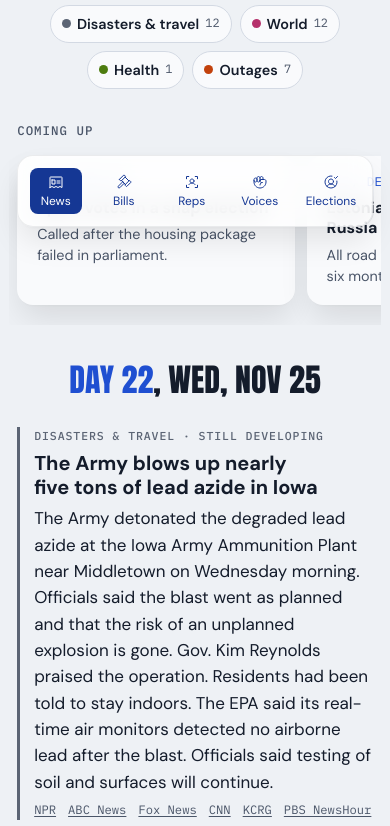
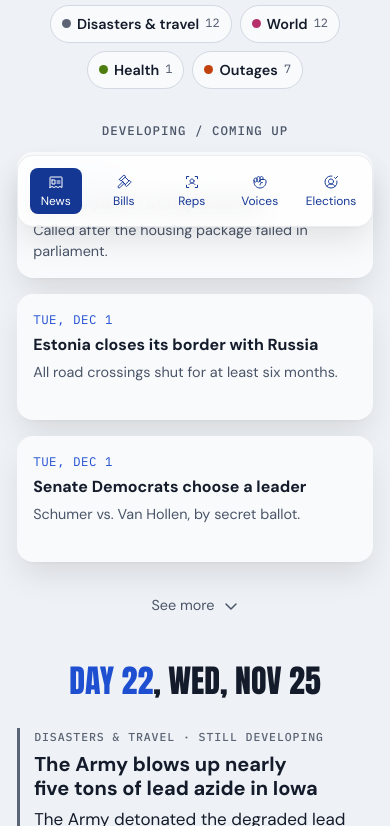
Before and after one commit to mhstudios11/since-the-midterms, a plain HTML site: page docs/index.html in a window 390 px wide. Shown: the part 601-1427 px from the top of the page. Drawn offline with Linux system fonts and the light colour scheme.

Commit message:
Coming Up: 3-column grid of equal-height cards with See more (6 desktop, 3 phone)
Co-Authored-By: Claude Opus 5.5 <noreply@anthropic.com>

```diff
--- a/docs/index.html
+++ b/docs/index.html
@@ -341,20 +341,23 @@ body::before { content: ""; position: fixed; inset: 0 0 auto; height: env(safe-a
 .aside-note { margin: 0; font-size: 0.95rem; color: var(--ink-2); max-width: 46rem; }
 
 /* Coming up */
-/* Coming up: a row of small date cards between the topic chips and the newest day.
-   About 3.5 cards show at once, so the cut-off card hints that the row scrolls. Filters don't hide it. */
+/* Developing / coming up (Figma 165:7627): a centered label, a 3-column grid of equal-height date cards,
+   and a "See more" button. Shows 6 cards on desktop and 3 stacked on phones; the button reveals the rest.
+   Filters don't hide it. */
 .ahead { max-width: 1104px; margin-inline: auto; padding-top: 48px; }
-.ahead-h { font-family: var(--f-mono); font-size: 0.78rem; font-weight: 500; letter-spacing: 0.08em; text-transform: uppercase; color: var(--ink-2); margin: 0 0 12px; }
-.cal { min-width: 0; }
-.cal ul {
-  list-style: none; margin: 0 -8px; padding: 4px 8px 20px; display: grid; grid-auto-flow: column;
-  grid-auto-columns: calc((100% - 3 * 16px) / 3.5); gap: 16px; overflow-x: auto; scroll-snap-type: x mandatory;
-  scroll-padding-inline: 8px; scrollbar-width: thin;
-}
-.cal li { scroll-snap-align: start; display: flex; flex-direction: column; gap: 6px; padding: 16px 20px 18px; }
-.cal time { font-family: var(--f-mono); font-size: 0.78rem; letter-spacing: 0.04em; text-transform: uppercase; color: var(--accent); font-variant-numeric: tabular-nums; }
+.ahead-h { font-family: var(--f-mono); font-size: 0.78rem; font-weight: 500; letter-spacing: 1px; text-transform: uppercase; color: var(--ink-2); text-align: center; margin: 0 0 12px; }
+.cal ul { list-style: none; margin: 0; padding: 0; display: grid; grid-template-columns: repeat(3, minmax(0, 1fr)); grid-auto-rows: 1fr; gap: 24px; }
+.cal li { display: flex; flex-direction: column; gap: 6px; padding: 16px; }
+.cal time { font-family: var(--f-mono); font-size: 0.78rem; letter-spacing: 0.5px; text-transform: uppercase; color: var(--accent); font-variant-numeric: tabular-nums; }
 .cal strong { font-weight: 700; font-size: 1rem; line-height: 1.3; }
 .cal span { display: block; color: var(--ink-2); font-size: 0.9rem; line-height: 1.45; }
+.cal.collapsed li:nth-child(n+7) { display: none; }
+.more { display: flex; align-items: center; gap: 8px; margin: 24px auto 0; height: 40px; padding: 8px 12px; border: 0; border-radius: 8px; background: none; cursor: pointer;
+  font: 500 1rem/1.5 var(--f-body); color: var(--nav-ink); }
+.more:hover { background: color-mix(in srgb, var(--accent) 9%, transparent); }
+.more .caret { width: 16px; height: 16px; background: currentColor; -webkit-mask: url("assets/caret-down.svg") center / 16px 16px no-repeat; mask: url("assets/caret-down.svg") center / 16px 16px no-repeat; transition: transform 0.2s; }
+.more[aria-expanded="true"] .caret { transform: rotate(180deg); }
+.cal:not(:has(li:nth-child(7))) .more { display: none; }
 
 /* Footer (Figma 129:6407, nodes 158:7599-7608): notes, a rule, then the centered credit line. */
 footer { max-width: 1192px; margin: 96px auto 0; padding-block: 32px 48px; border-top: 1px solid var(--rule); font-size: 0.875rem; line-height: 1.55; color: var(--ink-2); }
@@ -384,7 +387,9 @@ footer .credit a:hover { text-decoration: underline; }
   .stamp { font-size: 2rem; margin-bottom: 32px; }
   #days .day { padding-top: 40px; }
   .ahead { padding-top: 32px; }
-  .cal ul { grid-auto-columns: 78%; gap: 12px; }
+  .cal ul { grid-template-columns: 1fr; gap: 16px; }
+  .cal.collapsed li:nth-child(n+4) { display: none; }
+  .cal:has(li:nth-child(4)) .more { display: flex; }
   #days .day:not([hidden]) ~ .day:not([hidden]) { margin-top: 40px; }
   .voice { padding-top: 32px; gap: 32px; }
   .actions { justify-content: flex-start; }
@@ -428,8 +433,10 @@ footer .credit a:hover { text-decoration: underline; }
   </nav>
   <main class="wrap">
     <section class="ahead" aria-labelledby="ahead-h">
-      <h2 class="ahead-h" id="ahead-h">Coming up</h2>
-      <div class="cal"><ul id="cal"></ul></div>
+      <h2 class="ahead-h" id="ahead-h">Developing / coming up</h2>
+      <div class="cal collapsed" id="cal-wrap"><ul id="cal"></ul>
+        <button class="more" type="button" aria-expanded="false" aria-controls="cal"><span class="more-label">See more</span><span class="caret" aria-hidden="true"></span></button>
+      </div>
     </section>
     <div id="days"></div>
   </main>
@@ -1034,6 +1041,13 @@ try { localStorage.removeItem("stm-filter"); } catch (e) {}
 // Upcoming
 document.getElementById("cal").innerHTML = AHEAD.map(([t, h, s]) =>
   `<li class="card"><time>${t}</time><strong>${esc(h)}</strong><span>${esc(s)}</span></li>`).join("");
+// "See more" shows every upcoming date; "See less" folds back to 6 (desktop) or 3 (phones).
+const calWrap = document.getElementById("cal-wrap"), moreBtn = calWrap.querySelector(".more");
+moreBtn.addEventListener("click", () => {
+  const open = calWrap.classList.toggle("collapsed") === false;
+  moreBtn.setAttribute("aria-expanded", String(open));
+  moreBtn.querySelector(".more-label").textContent = open ? "See less" : "See more";
+});
 
 // Day counter follows the viewer's calendar date, never earlier than the newest event
 const now = new Date();
```
Also changed, not shown: index.html (+28 -14 lines), assets/caret-down.svg (added), docs/assets/caret-down.svg (added).
